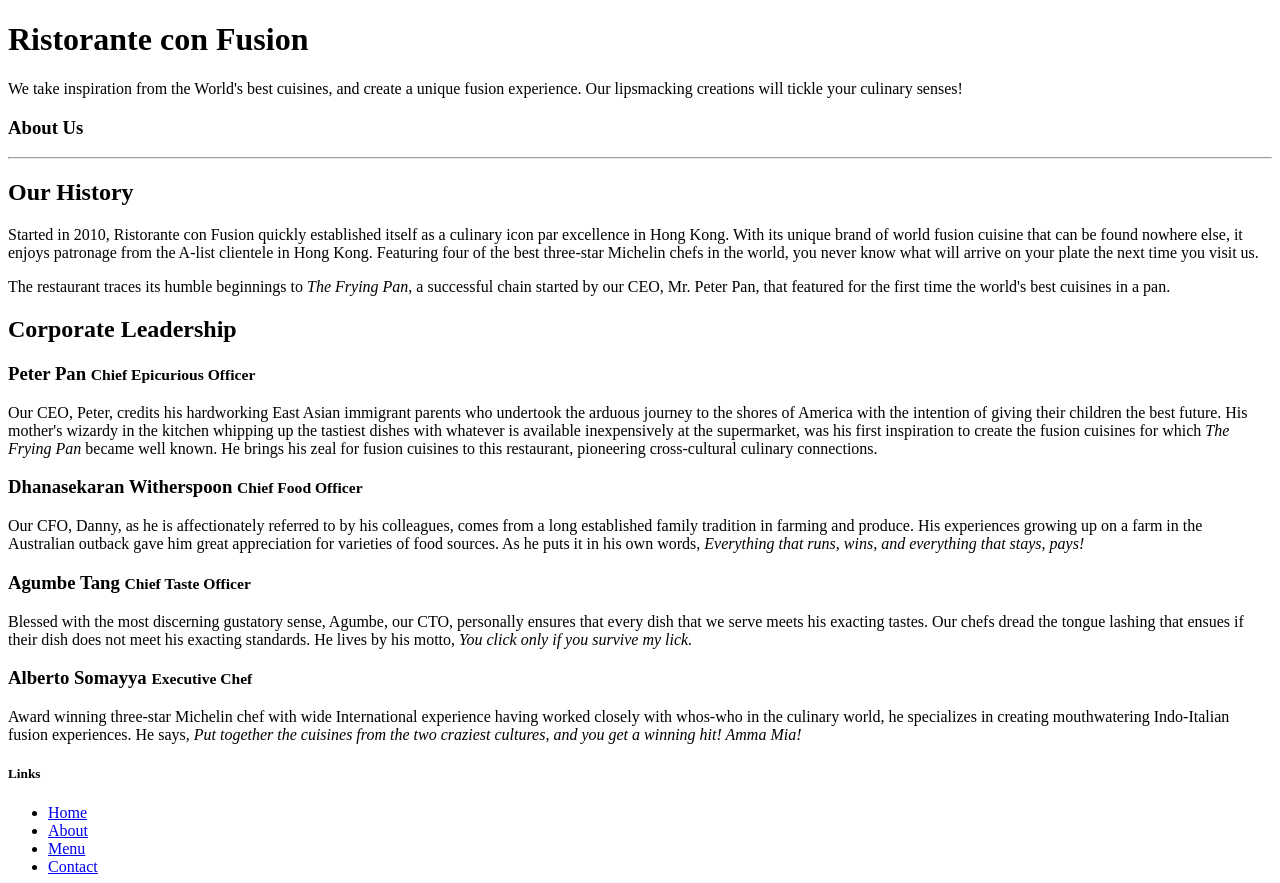
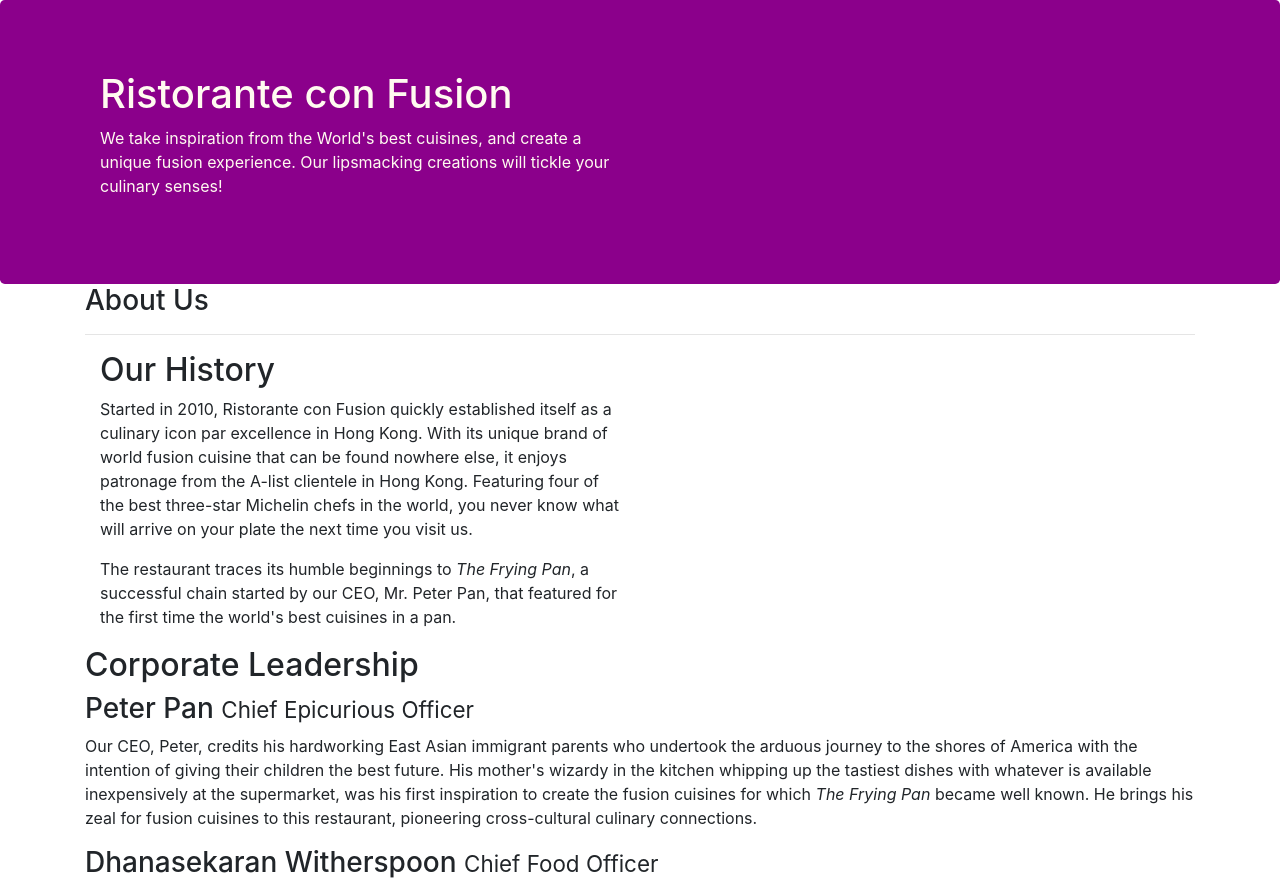
Before and after one commit to SaadKhan26/bootstrapProject, a website: page pages/aboutus.html in a window 1280 px wide. Shown: the top 883 px of the page. Drawn offline with nearby package versions, Linux system fonts and the light colour scheme.

Commit message:
completing assignment 1

```diff
--- a/pages/aboutus.html
+++ b/pages/aboutus.html
@@ -2,7 +2,13 @@
 <html lang="en">
 
 <head>
-
+      <!--Required meta tag-->
+    <meta charset = "utf-8">
+    <meta name = "viewport" content = "width = device-width, initial-scale = 1, shrink-to-fit = no">
+    <meta http-equiv = "x-ua-compatible" content = "ie-edge">
+    <!--Bootstrap-->
+    <link rel = "stylesheet" href = "../node_modules/bootstrap/dist/css/bootstrap.min.css">
+    <link rel = "stylesheet" href = "../css/styles.css">
     <title>Ristorante Con Fusion: About Us</title>
 
 </head>
@@ -22,36 +28,36 @@
         </div>
     </header>
 
-    <div>
-        <div>
-            <div>
+    <div class = "container">
+        <div class = "row">
+            <div class = "col-12">
                <h3>About Us</h3>
                <hr>
             </div>
         </div>
 
-        <div>
+        <div class = "col-12 col-sm-6">
             <div>
                 <h2>Our History</h2>
                 <p>Started in 2010, Ristorante con Fusion quickly established itself as a culinary icon par excellence in Hong Kong. With its unique brand of world fusion cuisine that can be found nowhere else, it enjoys patronage from the A-list clientele in Hong Kong.  Featuring four of the best three-star Michelin chefs in the world, you never know what will arrive on your plate the next time you visit us.</p>
                 <p>The restaurant traces its humble beginnings to <em>The Frying Pan</em>, a successful chain started by our CEO, Mr. Peter Pan, that featured for the first time the world's best cuisines in a pan.</p>
             </div>
-            <div>
+            <div class = "col-sm-6">
             </div>
         </div>
 
 
-        <div>
-            <div>
+        <div class = "row">
+            <div class = "col-12">
                 <h2>Corporate Leadership</h2>
                 <h3>Peter Pan <small>Chief Epicurious Officer</small></h3>
-                <p>Our CEO, Peter, credits his hardworking East Asian immigrant parents who undertook the arduous journey to the shores of America with the intention of giving their children the best future. His mother's wizardy in the kitchen whipping up the tastiest dishes with whatever is available inexpensively at the supermarket, was his first inspiration to create the fusion cuisines for which <em>The Frying Pan</em> became well known. He brings his zeal for fusion cuisines to this restaurant, pioneering cross-cultural culinary connections.</p>
+                <p class = "d-none d-sm-block">Our CEO, Peter, credits his hardworking East Asian immigrant parents who undertook the arduous journey to the shores of America with the intention of giving their children the best future. His mother's wizardy in the kitchen whipping up the tastiest dishes with whatever is available inexpensively at the supermarket, was his first inspiration to create the fusion cuisines for which <em>The Frying Pan</em> became well known. He brings his zeal for fusion cuisines to this restaurant, pioneering cross-cultural culinary connections.</p>
                 <h3>Dhanasekaran Witherspoon <small>Chief Food Officer</small></h3>
-                <p>Our CFO, Danny, as he is affectionately referred to by his colleagues, comes from a long established family tradition in farming and produce. His experiences growing up on a farm in the Australian outback gave him great appreciation for varieties of food sources. As he puts it in his own words, <em>Everything that runs, wins, and everything that stays, pays!</em></p>
+                <p class = "d-none d-sm-block">Our CFO, Danny, as he is affectionately referred to by his colleagues, comes from a long established family tradition in farming and produce. His experiences growing up on a farm in the Australian outback gave him great appreciation for varieties of food sources. As he puts it in his own words, <em>Everything that runs, wins, and everything that stays, pays!</em></p>
                 <h3>Agumbe Tang <small>Chief Taste Officer</small></h3>
-                <p>Blessed with the most discerning gustatory sense, Agumbe, our CTO, personally ensures that every dish that we serve meets his exacting tastes. Our chefs dread the tongue lashing that ensues if their dish does not meet his exacting standards. He lives by his motto, <em>You click only if you survive my lick.</em></p>
+                <p class = "d-none d-sm-block">Blessed with the most discerning gustatory sense, Agumbe, our CTO, personally ensures that every dish that we serve meets his exacting tastes. Our chefs dread the tongue lashing that ensues if their dish does not meet his exacting standards. He lives by his motto, <em>You click only if you survive my lick.</em></p>
                 <h3>Alberto Somayya <small>Executive Chef</small></h3>
-                <p>Award winning three-star Michelin chef with wide International experience having worked closely with whos-who in the culinary world, he specializes in creating mouthwatering Indo-Italian fusion experiences. He says, <em>Put together the cuisines from the two craziest cultures, and you get a winning hit! Amma Mia!</em></p>
+                <p class = "d-none d-sm-block">Award winning three-star Michelin chef with wide International experience having worked closely with whos-who in the culinary world, he specializes in creating mouthwatering Indo-Italian fusion experiences. He says, <em>Put together the cuisines from the two craziest cultures, and you get a winning hit! Amma Mia!</em></p>
             </div>
        </div>
 
@@ -63,7 +69,7 @@
                 <div class="col-4 offset-1 col-sm-2">
                     <h5>Links</h5>
                     <ul class="list-unstyled">
-                        <li><a href="#">Home</a></li>
+                        <li><a href="../index.html">Home</a></li>
                         <li><a href="#">About</a></li>
                         <li><a href="#">Menu</a></li>
                         <li><a href="#">Contact</a></li>
@@ -98,7 +104,10 @@
            </div>
         </div>
     </footer>
-
+    <!-- jQuery first, then Popper.js, then Bootstrap JS. -->
+    <script src="../node_modules/jquery/dist/jquery.slim.min.js"></script>
+    <script src="../node_modules/popper.js/dist/umd/popper.min.js"></script>
+    <script src="../node_modules/bootstrap/dist/js/bootstrap.min.js"></script>
 </body>
 
 </html>
```
Also changed, not shown: index.html (+1 -1 lines).
